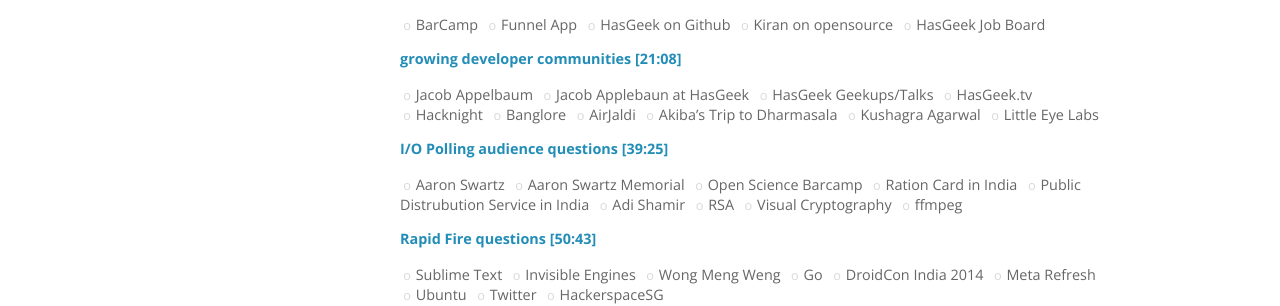
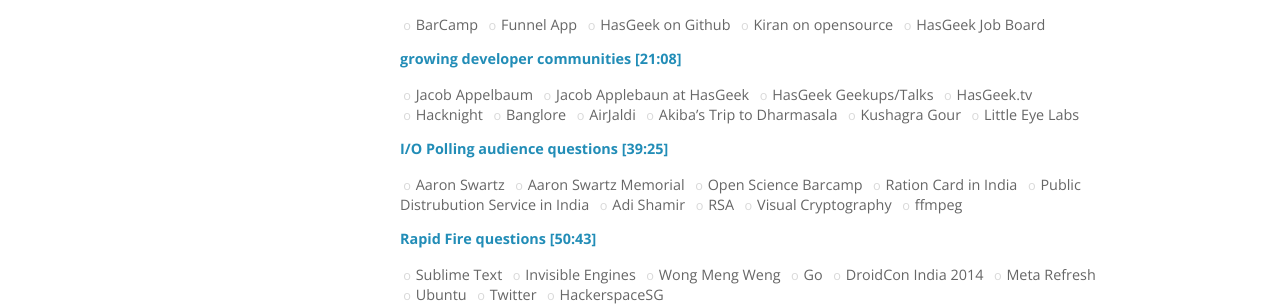
Before and after one commit to webuildsg/live, a Jekyll site: the page built from _posts/2014-11-22-kiran-jonnalagadda.md, in a window 1280 px wide. Shown: the part 1117-1423 px from the top of the page. Built offline with Jekyll 4.4.1, drawn with Linux system fonts in a browser that asks for light colours; Markdown is read by kramdown in place of the engine named in the settings.

Commit message:
updated show notes with the correct name fix #75

```diff
--- a/_posts/2014-11-22-kiran-jonnalagadda.md
+++ b/_posts/2014-11-22-kiran-jonnalagadda.md
@@ -39,7 +39,7 @@ description: Kiran Jonnalagadda on automating event logistics with python and gr
 - [Banglore](http://en.wikipedia.org/wiki/Bangalore)
 - [AirJaldi](http://main.airjaldi.com/)
 - [Akiba's Trip to Dharmasala](http://www.freaklabs.org/index.php/Blog/Misc/The-Road-to-Dharamsala-The-Beginning.html)
-- [Kushagra Agarwal](https://twitter.com/kushsolitary)
+- [Kushagra Gour](https://github.com/chinchang)
 - [Little Eye Labs](http://www.littleeye.co/)
 
 **[I/O Polling audience questions [39:25]](#t=39:25)**
```
